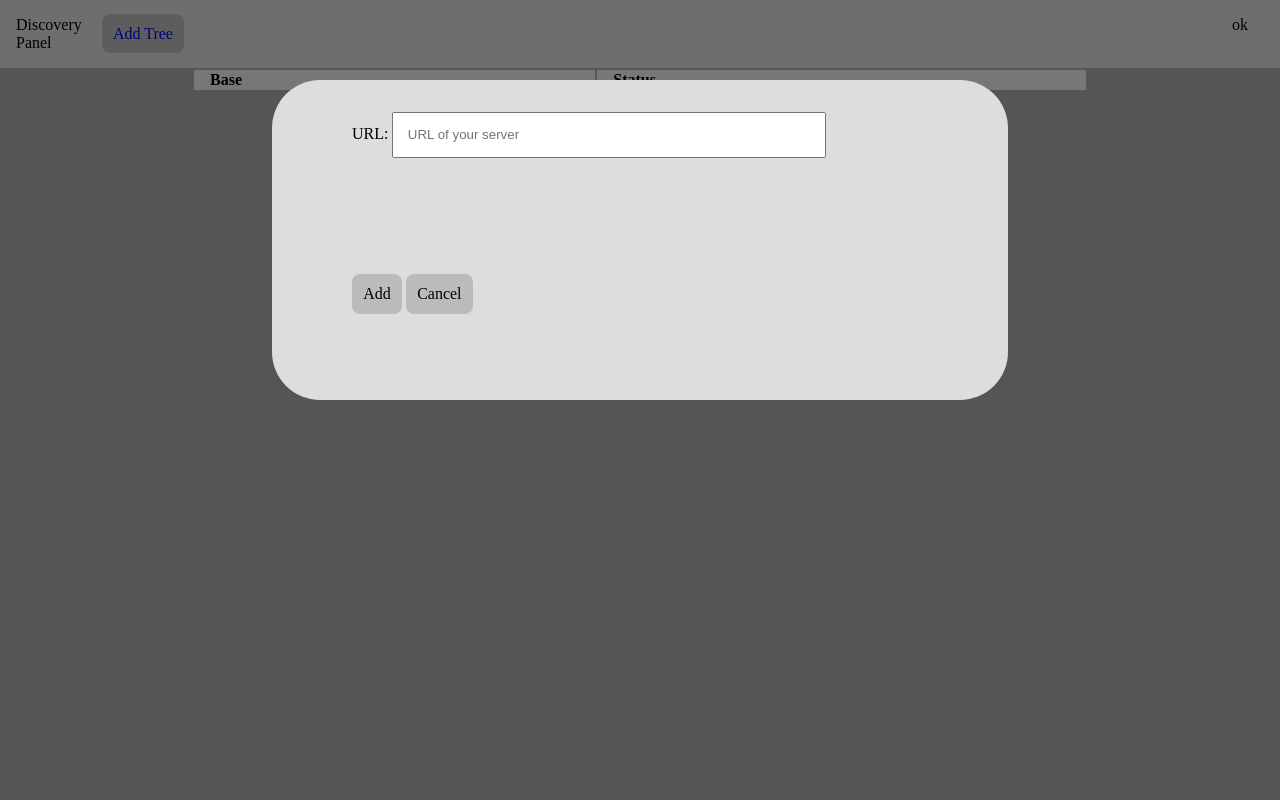
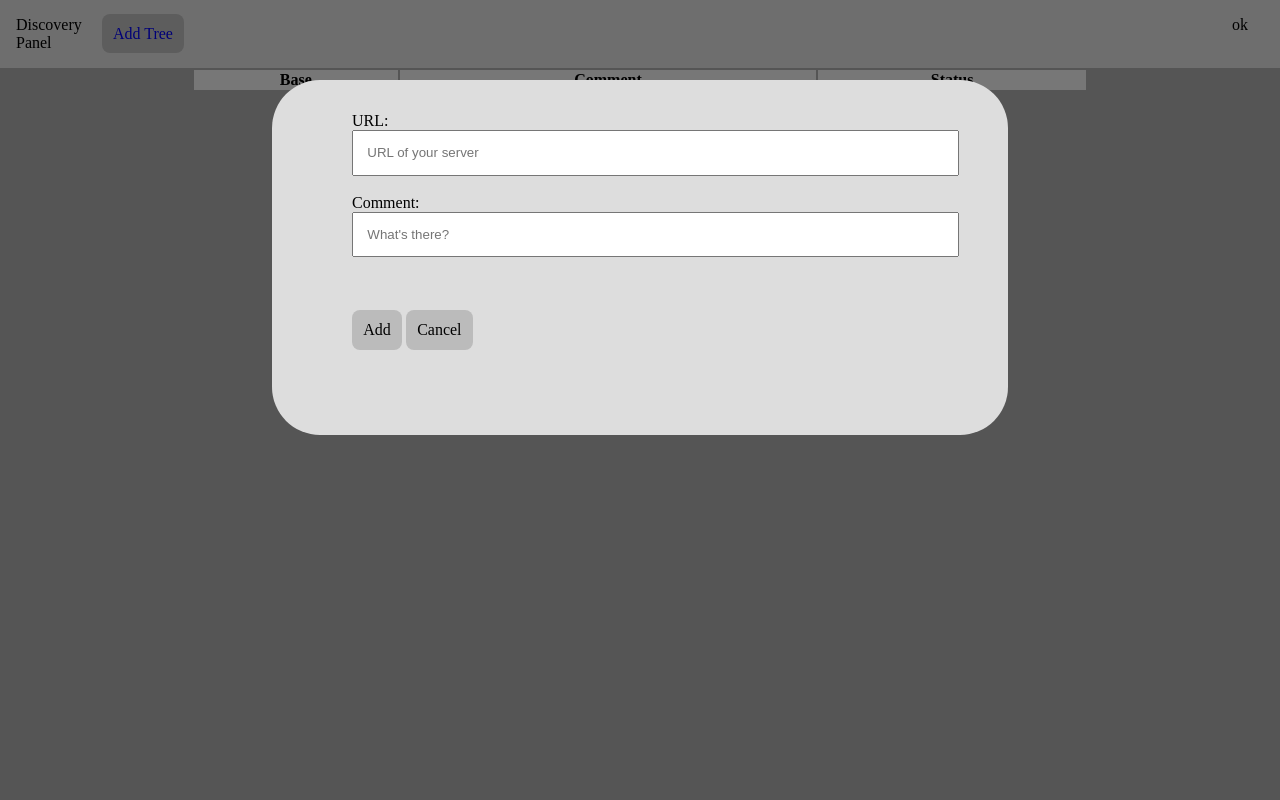
Before and after one commit to kitinfo/discoverypanel, a PHP site: page / in a window 1280 px wide, after a click on "Add Tree". Run offline with PHP 8.4, Linux system fonts and the light colour scheme; lists and menus that the app fills with data are empty.

Commit message:
adding comment box

```diff
--- a/index.htm
+++ b/index.htm
@@ -30,7 +30,7 @@
 			<table>
 				<thead>
 					<tr>
-						<td>Base</td><td>Status</td>
+						<th>Base</th><th>Comment</th><th>Status</th>
 				</thead>
 
 				<tbody id="trees_body">
@@ -49,9 +49,13 @@
 					<label>URL:
 						<input type="text" id="tree_field" placeholder="URL of your server" />
 					</label>
-					<div class="separator"></div>
-					<span class="button" onclick="panel.add_tree();">Add</span>
-					<span class="button" onclick="panel.hide_add_tree();">Cancel</span>
+					<br /><br />
+					<label>Comment:
+						<input type="text" id="tree_comment" placeholder="What's there?" />
+					</label>
+					<div class="seperator"></div>
+					<span class="button" onclick="panel.add_tree()">Add</span>
+					<span class="button" onclick="panel.hide_add_tree()">Cancel</span>
 				<div>
 			</div>
 		</div>
--- a/static/panel.css
+++ b/static/panel.css
@@ -76,8 +76,13 @@ table {
 	height: 4em;
 }
 
-#tree_field {
-	width: 70%;
+label {
+	width: 100%;
+	display: inline-block;
+}
+
+#tree_field, #tree_comment {
+	width: 100%;
 	padding: 1em;
 }
 
--- a/static/panel.js
+++ b/static/panel.js
@@ -16,6 +16,7 @@ panel = {
 				var basetd = gui.create("td");
 				basetd.appendChild(gui.createLink(tree.base, tree.base));
 				row.appendChild(basetd);
+				row.appendChild(gui.createColumn(tree.comment));
 				row.appendChild(gui.createColumn(tree.status));
 
 				tbody.appendChild(row);
```
Also changed, not shown: backend/api/index.php (+7 -3 lines), 1 other file.
